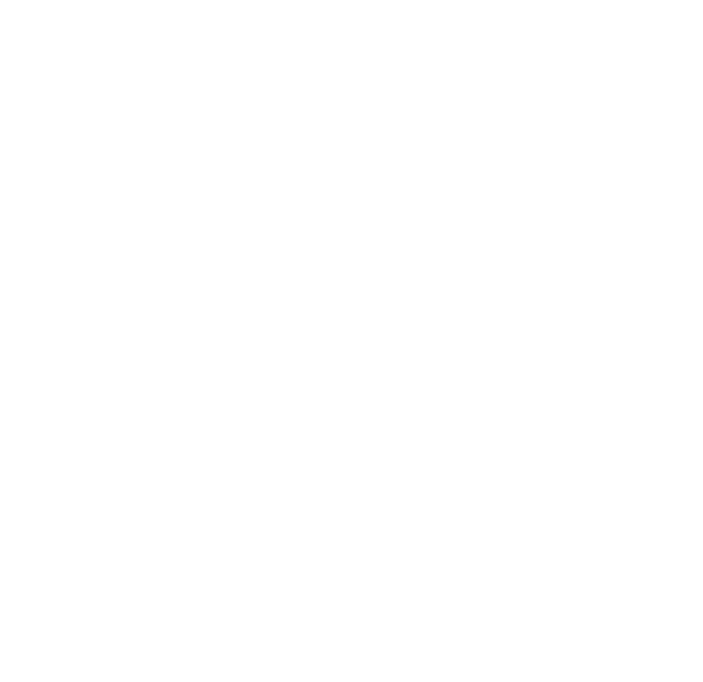
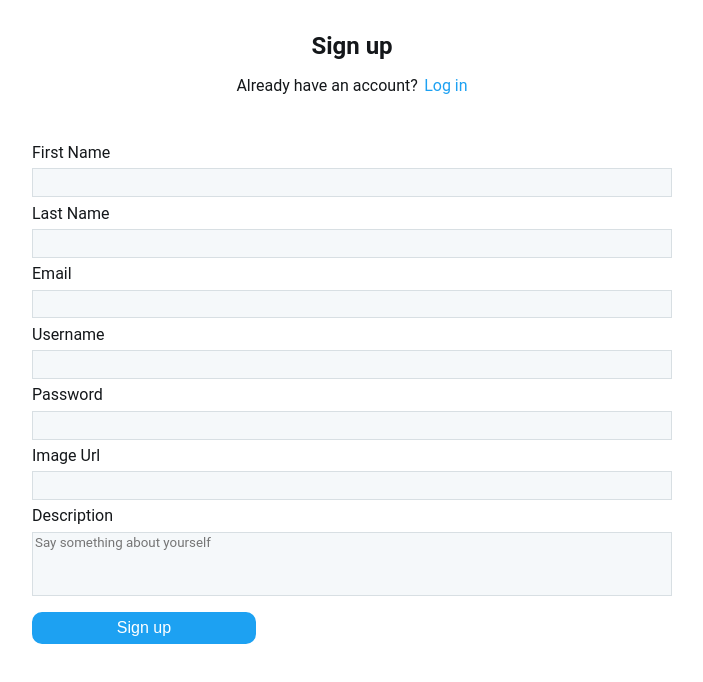
Before and after one commit to gunnmgirl/insta-client, a React (Create React App) app: page / in a window 1280 px wide. Shown: the top 682 px of the page, without its empty margins (288-991 px from the left). Built offline with nearby package versions, Linux system fonts and the light colour scheme.

Commit message:
Updates axios response interceptors

```diff
--- a/src/App.js
+++ b/src/App.js
@@ -6,6 +6,7 @@ import { ThemeProvider } from "styled-components";
 import SignUp from "./features/auth/components/SignUp";
 import LogIn from "./features/auth/components/LogIn";
 import Feed from "./features/posts/components/Feed";
+import Explore from "./features/posts/components/Explore";
 import history from "./routing/history";
 import themes from "./themes";
 import GlobalStyle from "./GlobalStyle";
@@ -22,12 +23,14 @@ function App() {
           <Switch>
             <Route path="/signup" component={SignUp} />
             <Route path="/login" component={LogIn} />
+            <Route path="/explore" component={Explore} />
             <Route path="/" exact component={Feed} />
           </Switch>
         ) : (
           <Switch>
             <Route path="/signup" component={SignUp} />
             <Route path="/login" component={LogIn} />
+            <Route path="/" exact component={SignUp} />
           </Switch>
         )}
       </Router>
--- /dev/null
+++ b/src/features/posts/components/Explore.js
@@ -0,0 +1,7 @@
+import React from "react";
+
+function Explore() {
+  return <div>Explore</div>;
+}
+
+export default Explore;
--- a/src/http/index.js
+++ b/src/http/index.js
@@ -1,4 +1,5 @@
 import axios from "axios";
+import history from "../routing/history";
 
 const instance = axios.create({
   baseURL: "http://localhost:4000",
@@ -21,6 +22,7 @@ instance.interceptors.response.use(
   (error) => {
     if (error.response.status === 401) {
       localStorage.removeItem("token");
+      history.push("/login");
     }
     return Promise.reject(error.response);
   }
```
